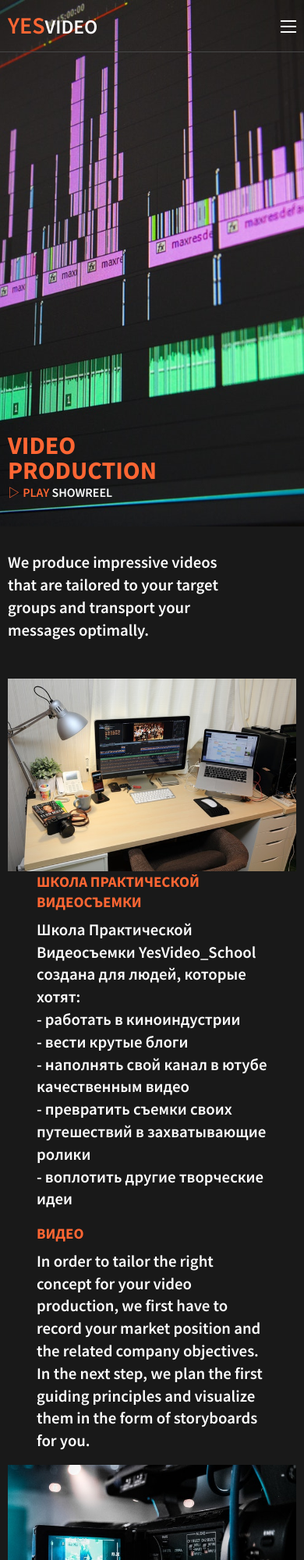
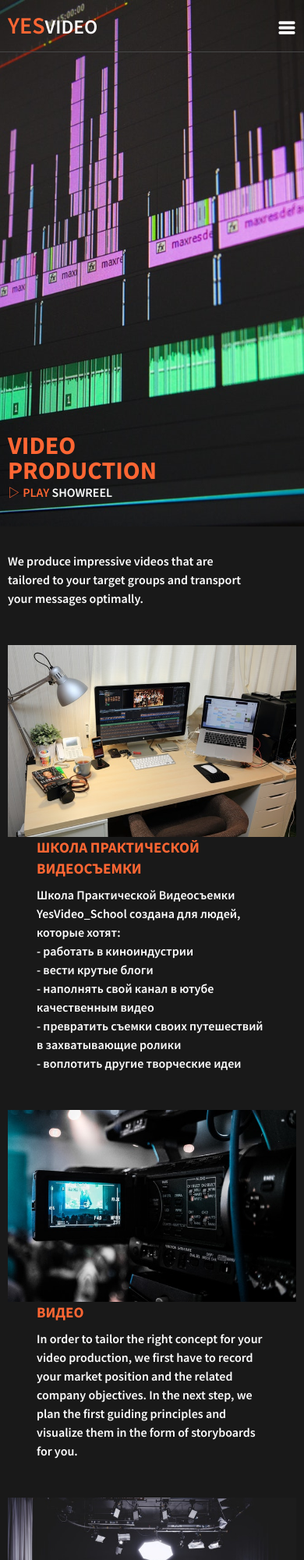
Before and after one commit to epater/YesProd, a website: page index.html in a window 390 px wide. Shown: the top 2000 px of the page at 78% size. Drawn offline with Linux system fonts and the light colour scheme; files whose address does not match are found by name.

Commit message:
FE Index fix section order in mobile

```diff
--- a/development/sass/base/_media.scss
+++ b/development/sass/base/_media.scss
@@ -8,15 +8,38 @@
 
 // @media (max-width: ) {}
 @media (min-width: 1024px) {
+  .evoke-text {
+    font-size: 1.3rem;
+    line-height: 1.8rem;
+  }
+
   // Header
   #header-box {
     padding: 3rem 0;
-  }
-  #top-menu {
-    ul {
-      float: right;
+
+    // Title
+    #title-box {
+      padding-bottom: 0rem;
+    }
+
+    // Menu
+    #top-menu {
+      padding: 0;
+      ul {
+        float: right;
+      }
+    }
+    .top-menu-box {
+      background: none;
+    }
+    .menu > li > a {
+      padding: 0px 1rem;
+    }
+    .menu > li:last-child > a {
+      padding: 0;
     }
   }
+
   // Title description
   #index-title-description {
     h2 {
@@ -30,4 +53,9 @@
   .play-video {
     float: right;
   }
+
+  // Services sections
+  .services-index-sections {
+    margin-bottom: 0rem;
+  }
 }
--- a/development/sass/layout/_footer.scss
+++ b/development/sass/layout/_footer.scss
@@ -55,7 +55,6 @@
 		box-shadow: 0 0 2rem $white;
 	}
 	100% {
-		// box-shadow: none;
 		box-shadow: 0 0 0.2rem $white;
 	}
 }
--- a/development/sass/layout/_header.scss
+++ b/development/sass/layout/_header.scss
@@ -1,8 +1,11 @@
 #header-box {
-  padding: 1.5rem 0;
+  padding: 1.5rem 0 0 0;
   border-bottom: 1px solid $medium-gray;
 
   // Title
+  #title-box {
+    padding-bottom: 1.5rem;
+  }
   h1 {
     margin: 0;
     line-height: 1rem;
@@ -16,19 +19,29 @@
     }
   }
 
+  // Top menu
+  .top-menu-box {
+    background: rgba(25, 25, 25, 0.9);
+    z-index: 1000;
+  }
+  #top-menu {
+    padding: 1.5rem 0;
+  }
+
   // Menu ico
   #top-menu-ico-box {
     float: right;
     line-height: 1rem;
+    font-size: 1.5rem;
+    button {
+      color: $white;
+    }
   }
 
   // Menu
   .menu > li > a {
-    padding: 0px 1rem;
+    padding: 0.7rem 0;
     text-transform: uppercase;
     font-size: 1rem;
   }
-  .menu > li:last-child > a {
-    padding: 0;
-  }
 }
--- a/development/sass/layout/_spare.scss
+++ b/development/sass/layout/_spare.scss
@@ -5,9 +5,9 @@ header, main, footer {
   width: 100%;
 }
 .evoke-text {
-  font-size: 1.3rem;
+  font-size: 1rem;
   font-weight: 600;
-  line-height: 1.8rem;
+  line-height: 1.5rem;
 }
 .mark {
 	color: $primary-color;
--- a/development/sass/pages/_index.scss
+++ b/development/sass/pages/_index.scss
@@ -26,6 +26,9 @@
 }
 
 // Services sections
+.services-index-sections {
+  margin-bottom: 2rem;
+}
 #services-index-box {
   padding: 3rem 0px;
   .services-index-text {
@@ -72,3 +75,15 @@
   background-position: center;
   background-size: cover;
 }
+
+// Video section order
+#index-video-sec {
+  display: flex;
+  flex-direction: column;
+}
+.vid-flex-item:nth-of-type(1) {
+  order: 2;
+}
+.vid-flex-item:nth-of-type(2) {
+  order: 1;
+}
--- a/index.html
+++ b/index.html
@@ -28,19 +28,22 @@
 			<header>
 				<div id="header-box" class="row large-collapse">
 					<!--Title-->
-					<div class="small-6 columns">
+					<div id="title-box" class="small-9 large-4 columns">
 						<h1>
-						<a href="index.html">Yes<span>Video</span></a>
-					</h1>
+							<a href="index.html">Yes<span>Video</span></a>
+						</h1>
+					</div>
+
+					<!--ICO-->
+					<div class="small-3 columns hide-for-large">
+						<div id="top-menu-ico-box" data-responsive-toggle="top-menu" data-hide-for="large">
+						<!-- menu-icon -->
+							<button class="icofont icofont-navigation-menu" type="button" data-toggle="top-menu"></button>
+						</div>
 					</div>
 
 					<!--Top menu-->
-					<div class="small-6 columns">
-						<!--ICO-->
-						<div id="top-menu-ico-box" data-responsive-toggle="top-menu" data-hide-for="large">
-							<button class="menu-icon" type="button" data-toggle="top-menu"></button>
-						</div>
-
+					<div class="small-12 large-8 columns small-collapse top-menu-box">
 						<!--Menu-->
 						<div id="top-menu">
 							<ul class="menu vertical large-horizontal align-right">
@@ -93,7 +96,7 @@
 			<!--Services Sections-->
 			<div id="services-index-box">
 				<!--School section-->
-				<div class="row large-collapse align-middle">
+				<div class="row large-collapse align-middle services-index-sections">
 					<div class="small-12 large-6 columns">
 						<a href="http://yesvideo.com.ua/school/">
 							<img src="images/pexels-photo-201889.jpeg" alt="">
@@ -116,8 +119,8 @@
 				</div>
 
 				<!--Video section-->
-				<div class="row large-collapse align-middle">
-					<div class="small-12 small-push-12 large-6 columns">
+				<div id="index-video-sec" class="row large-collapse align-middle services-index-sections">
+					<div class="small-12 small-push-12 large-6 columns vid-flex-item">
 						<section  class="services-index-text">
 							<h3>
 								<a href="video.html">Видео</a>
@@ -125,13 +128,13 @@
 							<p class="evoke-text">In order to tailor the right concept for your video production, we first have to record your market position and the related company objectives. In the next step, we plan the first guiding principles and visualize them in the form of storyboards for you.</p>
 						</section>
 					</div>
-					<div class="small-12 small-pull-12 large-6 columns">
+					<div class="small-12 small-pull-12 large-6 columns vid-flex-item">
 						<a href="video.html"><img src="images/pexels-photo-66134.jpeg" alt=""></a>
 					</div>
 				</div>
 
 				<!--Photo section-->
-				<div class="row large-collapse align-middle">
+				<div class="row large-collapse align-middle services-index-sections">
 					<div class="small-12 large-6 columns">
 						<a href="photo.html">
 							<img src="images/pexels-photo-134469.jpeg" alt="">
```
Also changed, not shown: style.css.
